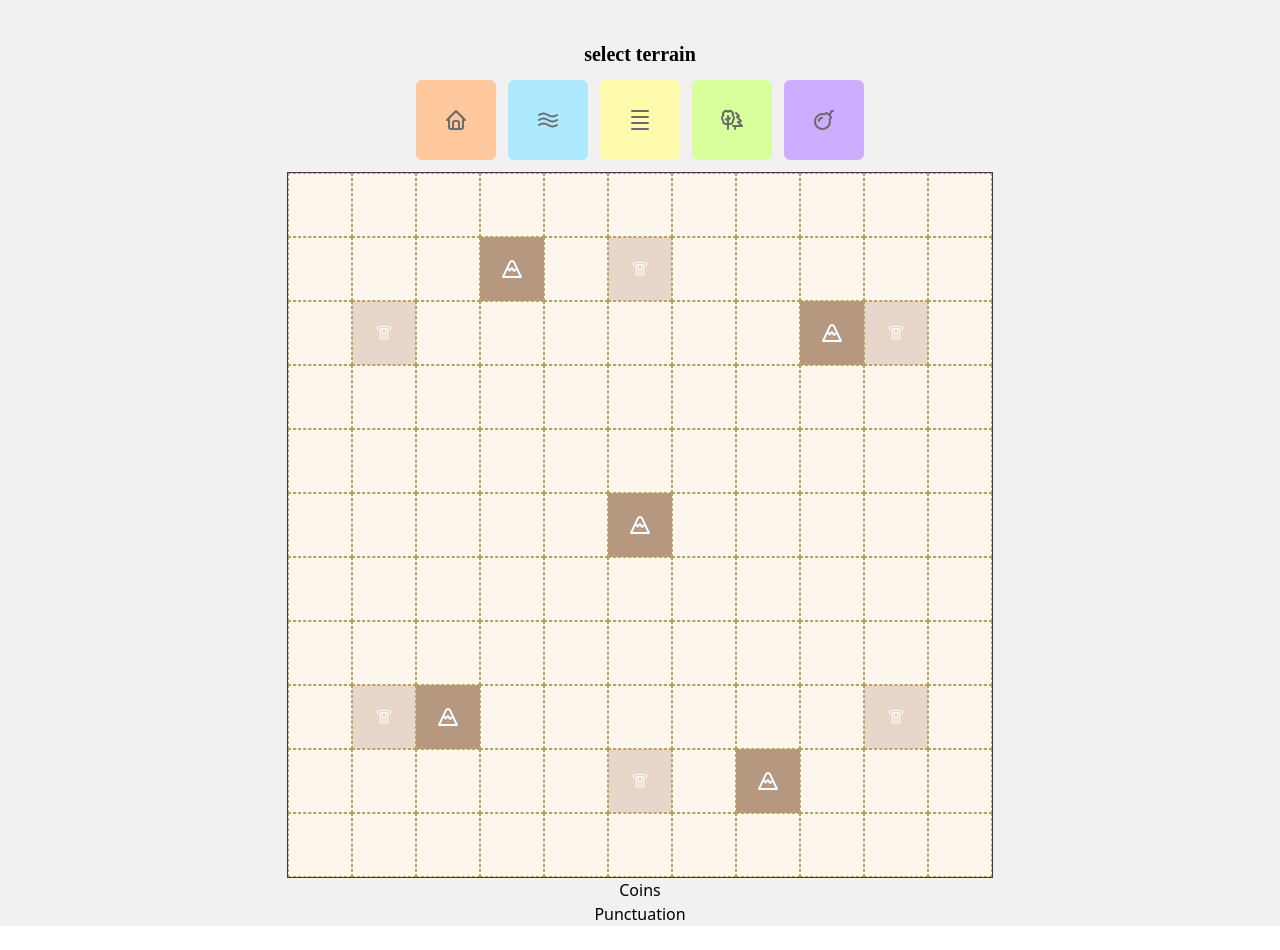
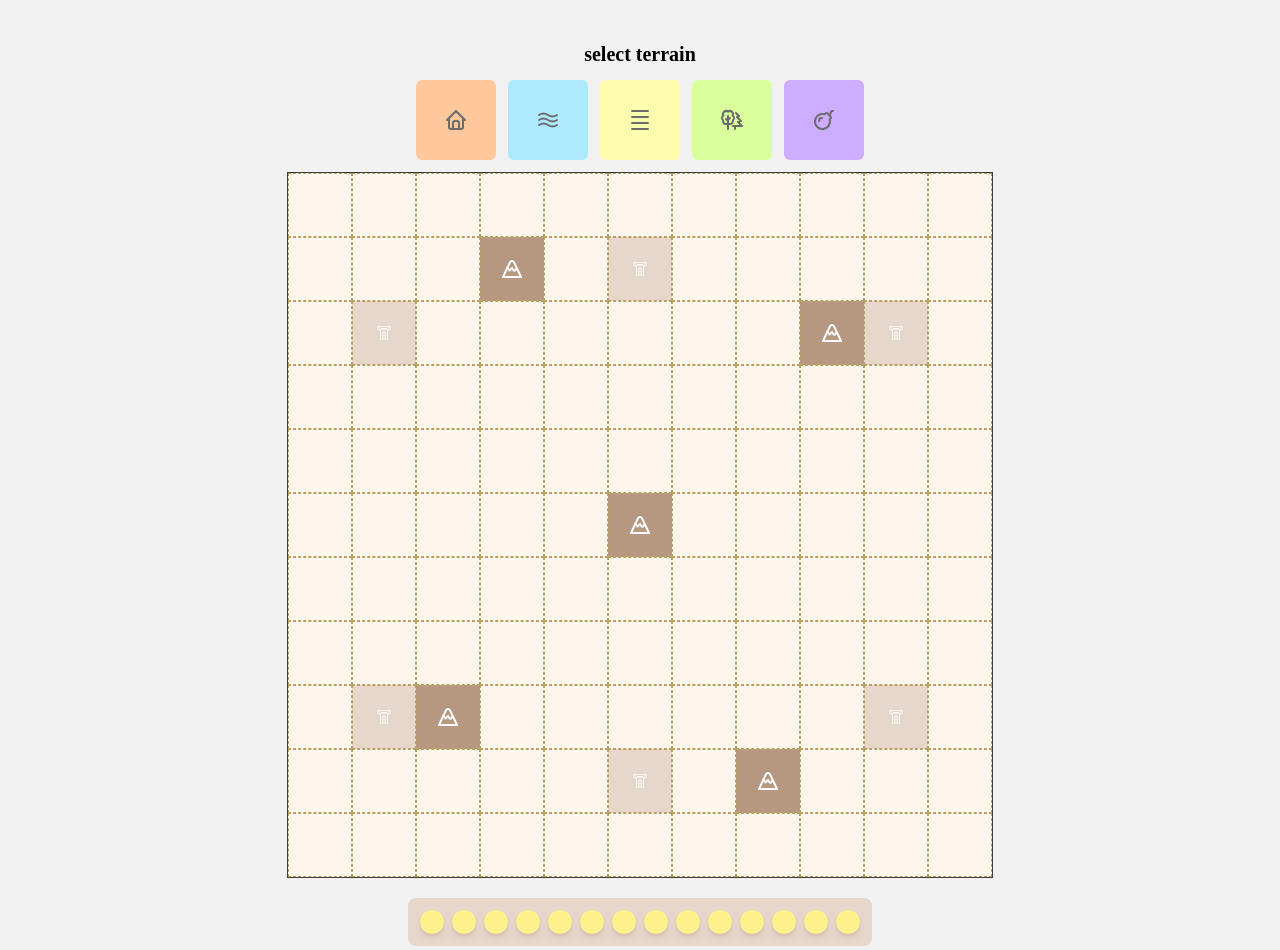
Before and after one commit to MaraScampini/cartographer-helper, a React (Vite) app: page / in a window 1280 px wide. Shown: the top 950 px of the page. Before the commit the page ends 926 px from the top, so only its background shows below. Built offline with nearby package versions, Linux system fonts and the light colour scheme; a web font is replaced by a local one.

Commit message:
[FEAT] coins

```diff
--- a/src/components/Coins.tsx
+++ b/src/components/Coins.tsx
@@ -1,6 +1,28 @@
+import { useState } from "react"
+
+type SelectedIndexes = {
+  [key: number]: boolean;
+}
 const Coins = () => {
+  const [selectedIndexes, setSelectedIndexes] = useState<SelectedIndexes>({});
+
+  const handleClick = (index: number): void => {
+    setSelectedIndexes((prevState) => ({
+      ...prevState,
+      [index]: !prevState[index]
+    }))
+  }
+
   return (
-    <div>Coins</div>
+    <div className="mt-5 flex justify-center items-center space-x-2 p-3 bg-ruin rounded-lg">
+      {[...Array(14)].map((_, index) => (
+        <div onClick={() => handleClick(index)} key={index}
+          className={`w-6 h-6 bg-yellow-200 rounded-full flex items-center justify-center shadow-md hover:cursor-pointer ${selectedIndexes[index] ? 'shadow-[inset_1px_1px_1px_1px_rgba(0,_0,_0,_0.3)]' : ''
+            }`}
+        >
+        </div>
+      ))}
+    </div>
   )
 }
 
--- a/src/components/TerrainSelector.tsx
+++ b/src/components/TerrainSelector.tsx
@@ -49,8 +49,8 @@ const TerrainSelector: React.FC<TerrainSelectorProps> = ({ onClick }) => {
     };
 
     const handleClick = (terrain: string, svg: JSX.Element) => {
-        setSelectedTerrain(terrain); // Set the selected terrain
-        onClick({ terrain, svg }); // Call the onClick prop
+        setSelectedTerrain(terrain);
+        onClick({ terrain, svg });
     };
 
 
```
